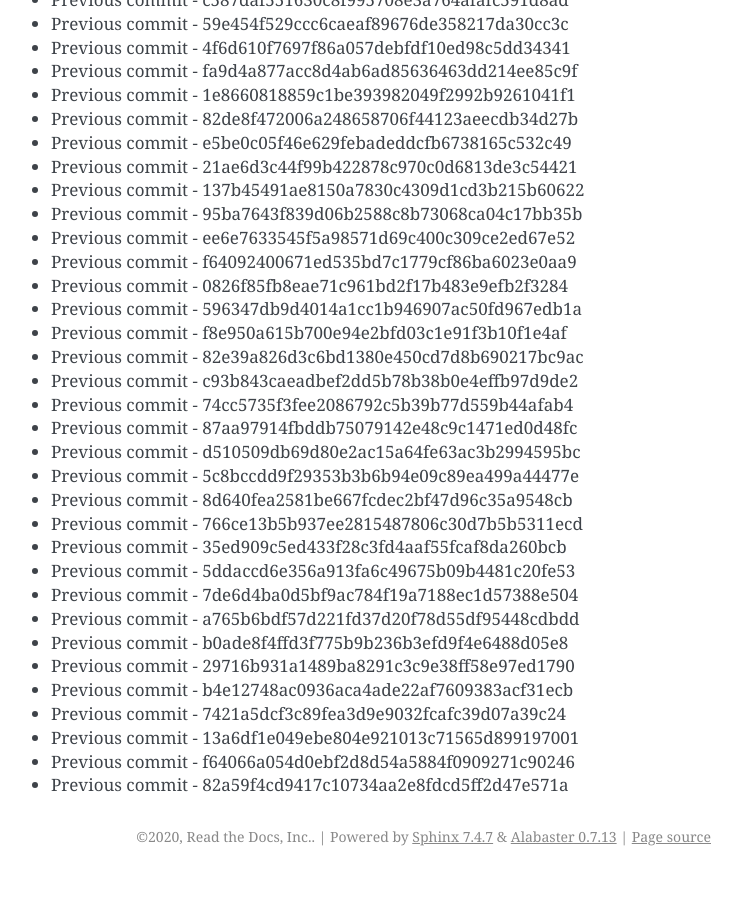
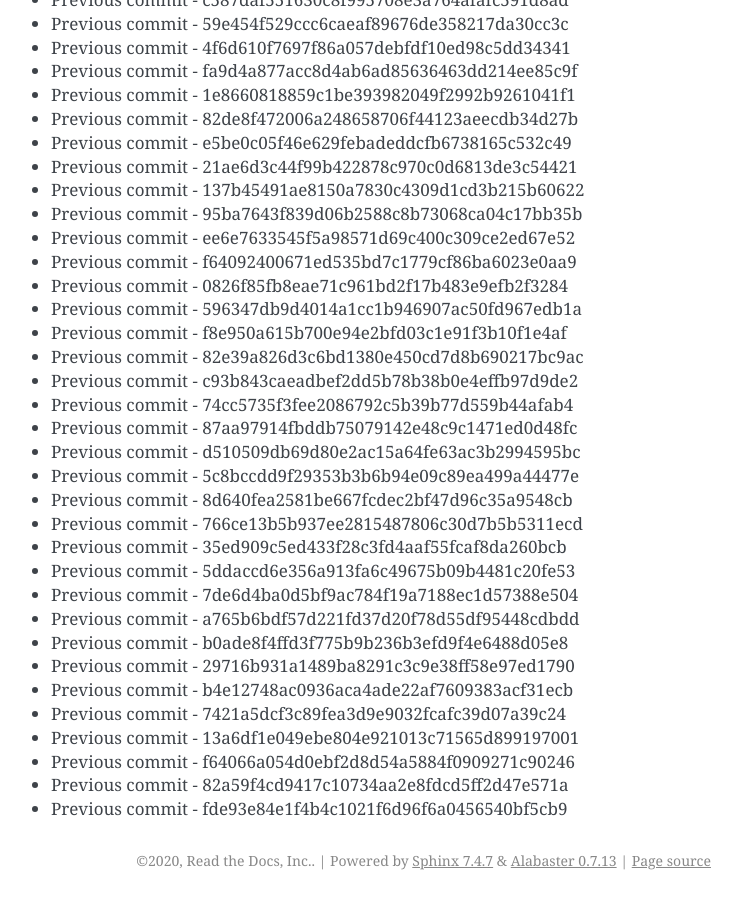
Before and after one commit to readthedocs/rtd-git-stresstest, a Sphinx documentation site: the page built from docs/updates.rst, in a window 1280 px wide and 900 px high, scrolled down 106147 px. Shown: the whole window, without its empty margins (399-1141 px from the left). Built offline with Sphinx 7.4.7, drawn with Linux system fonts in a browser that asks for light colours; before the commit the page ends 107023 px from its top, so only the background shows below that.

Commit message:
Generating commit from previous: fde93e84e1f4b4c1021f6d96f6a0456540bf5cb9

```diff
--- a/docs/updates.rst
+++ b/docs/updates.rst
@@ -4492,3 +4492,4 @@ It can be tested for any performance characteristics.
 * Previous commit - 13a6df1e049ebe804e921013c71565d899197001
 * Previous commit - f64066a054d0ebf2d8d54a5884f0909271c90246
 * Previous commit - 82a59f4cd9417c10734aa2e8fdcd5ff2d47e571a
+* Previous commit - fde93e84e1f4b4c1021f6d96f6a0456540bf5cb9
```
